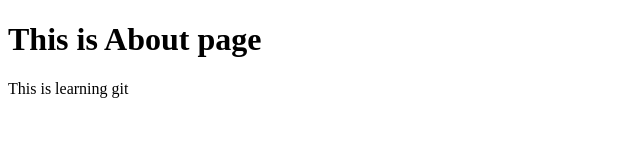
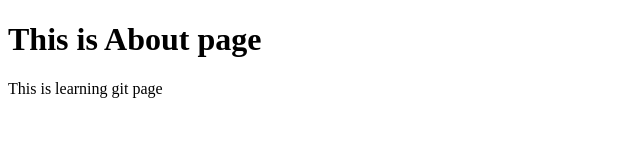
Before and after one commit to pachhu2242/sample, a plain HTML site: page about.html in a window 1280 px wide. Shown: the full height of the page, 0-640 px from the left. Drawn offline with Linux system fonts and the light colour scheme.

Commit message:
changes in about html page

```diff
--- a/about.html
+++ b/about.html
@@ -7,6 +7,6 @@
 
    <body>
       <h1>This is  About page </h1>
-	  <p>This is learning git</p>
+	  <p>This is learning git page</p>
    </body>
 </html>
```
